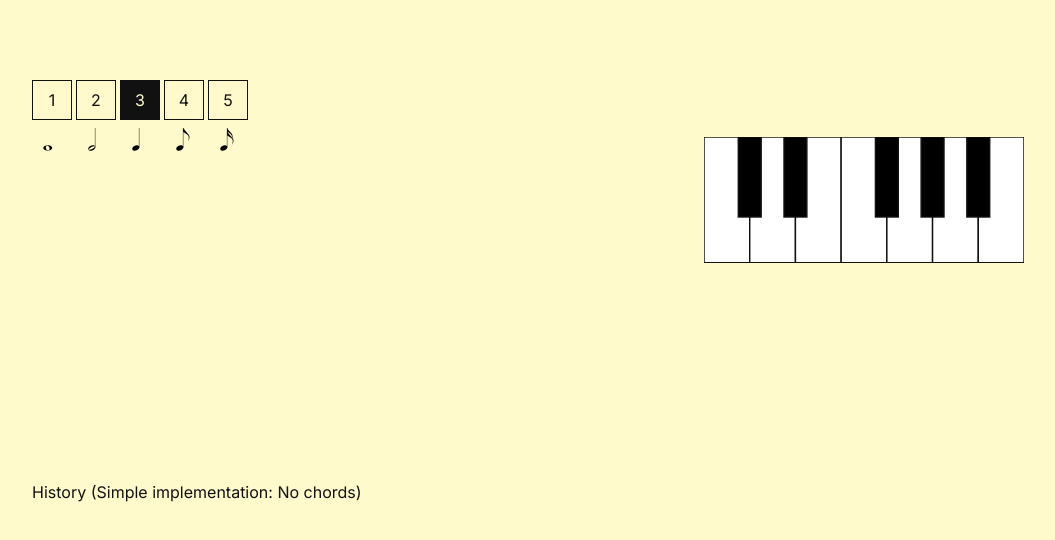
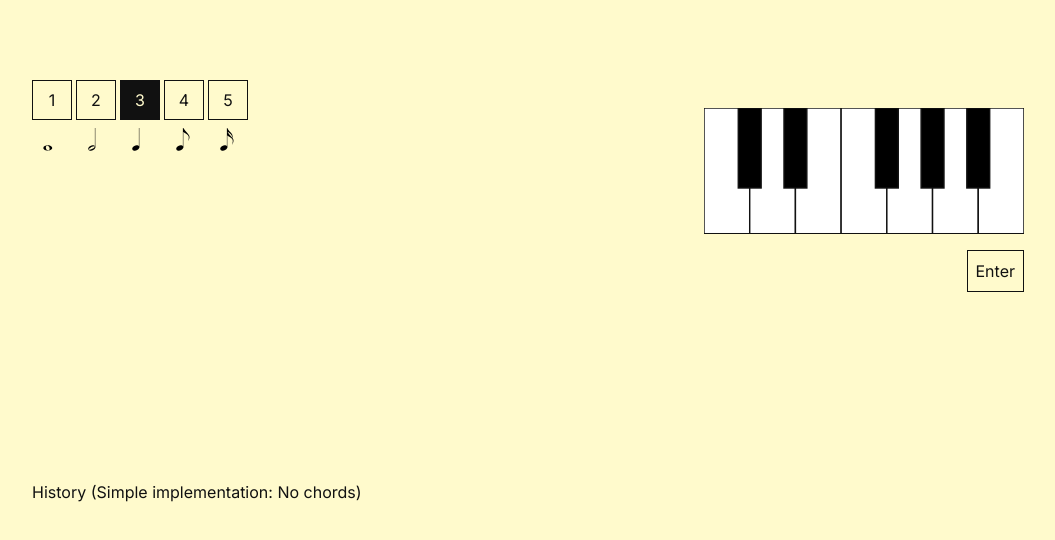
Before and after one commit to asgervelling/sheet-music-editor, a Next.js app: page / in a window 1280 px wide. Shown: the top 540 px of the page, without its empty margins (96-1151 px from the left). Built offline with nearby package versions, Linux system fonts and the light colour scheme.

Commit message:
Added an Enter key

```diff
--- a/src/app/page.tsx
+++ b/src/app/page.tsx
@@ -1,9 +1,9 @@
 import { StateProvider } from "./state/StateContext";
 import Piano from "@/components/Piano";
 import NoteLengthControls from "@/components/NoteLengthControls";
-import Staff from "@/components/Staff";
 import KeyDispatcher from "@/components/KeyDispatcher";
 import History from "@/components/History";
+import EnterButton from "@/components/EnterButton";
 
 export default function Home() {
   return (
@@ -13,8 +13,13 @@ export default function Home() {
         <div className="py-20 px-32">
           <NoteLengthControls />
         </div>
-        <div className="py-20 px-40 flex items-center justify-center">
+        <div className="py-18 px-40 flex flex-col items-center justify-center">
           <Piano />
+          <div className="w-full pt-4">
+            <div className="flex justify-end">
+              <EnterButton />
+            </div>
+          </div>
         </div>
         <div className="py-20 px-32 col-span-2">
           <History />
--- a/src/app/state/StateContext.tsx
+++ b/src/app/state/StateContext.tsx
@@ -15,19 +15,19 @@ type State = {
   undoStack: MusicalEvent[];
 };
 
+const initialState: State = {
+  currNoteLength: NoteLength.Quarter,
+  activeNotes: new Set(),
+  history: [],
+  undoStack: [],
+};
+
 type Action =
   | { type: Message.SET_NOTE_LENGTH; payload: { noteLength: NoteLength } }
   | { type: Message.TOGGLE_PIANO_KEY; payload: { noteName: NoteName } }
   | { type: Message.COMMIT }
   | { type: Message.UNDO }
   | { type: Message.REDO };
-
-const initialState: State = {
-  currNoteLength: NoteLength.Quarter,
-  activeNotes: new Set(),
-  history: [],
-  undoStack: [],
-};
 
 /**
  * Reducer for the state.
--- /dev/null
+++ b/src/components/EnterButton.tsx
@@ -0,0 +1,19 @@
+"use client";
+import { useContext } from "react";
+
+import { StateContext } from "@/app/state/StateContext";
+import { Message } from "@/app/state/messages";
+
+export default function EnterButton() {
+  const { dispatch } = useContext(StateContext)!;
+
+  return (
+    <button
+      onClick={() => dispatch({ type: Message.COMMIT })}
+      className="flex items-center p-2
+                 border border-[var(--color-primary)]"
+    >
+      Enter
+    </button>
+  );
+}
--- a/src/components/History.tsx
+++ b/src/components/History.tsx
@@ -19,7 +19,7 @@ export default function History() {
           <div
             key={i}
             className="flex items-center
-                       p-2 rounded-md
+                       p-2
                        border border-[var(--color-primary)]"
           >
             <NoteLengthIcon noteLength={musicEvent[0].length} />
@@ -31,15 +31,3 @@ export default function History() {
     </>
   );
 }
-
-function HistoryEntry({ musicEvent }: { musicEvent: MusicalEvent }) {
-  return (
-    <>
-      {musicEvent.map((note, i) => (
-        <div key={i}>
-          {note.name}
-        </div>
-      ))}
-    </>
-  );
-}
```
